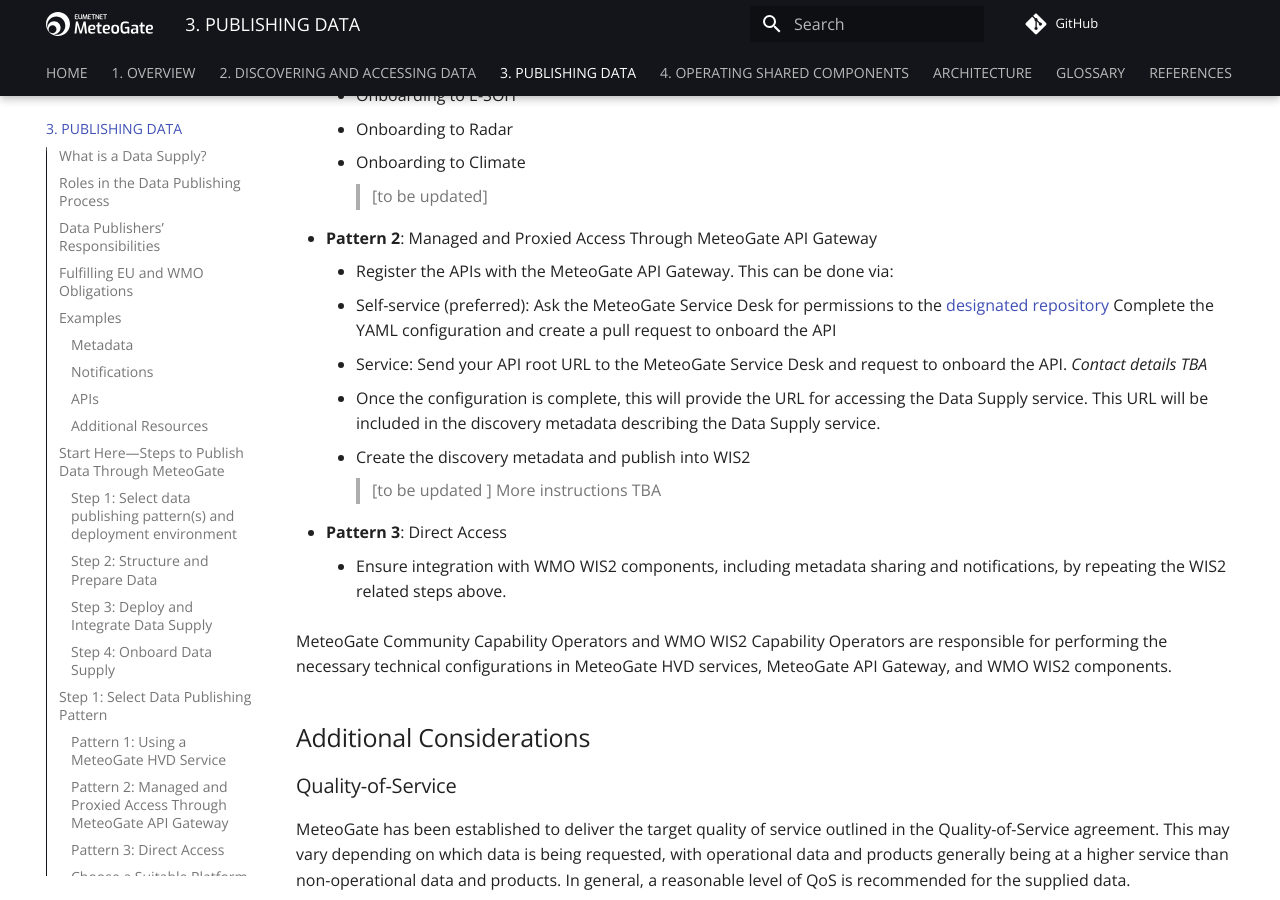
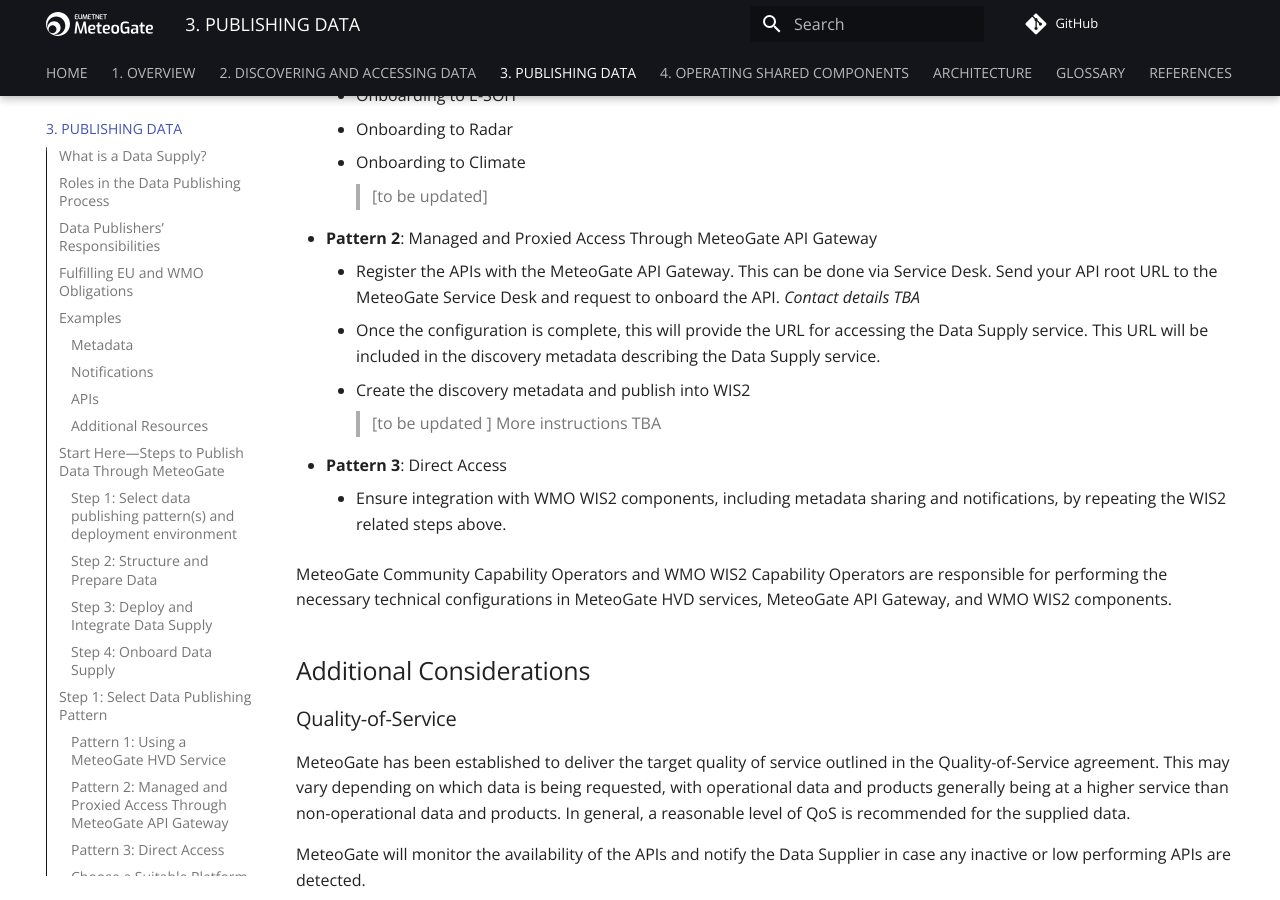
Before and after one commit to EUMETNET/meteogate-documentation, an MkDocs documentation site: the page built from docs/3-publishing-data.md, in a window 1280 px wide and 900 px high, scrolled down 17454 px. Built offline with MkDocs 1.6.1 and Material for MkDocs 9.7.7, drawn with Linux system fonts in a browser that asks for light colours; comment, search, counter and statistics services are not loaded.

Commit message:
Update 3-publishing-data.md

```diff
--- a/docs/3-publishing-data.md
+++ b/docs/3-publishing-data.md
@@ -516,9 +516,7 @@ The integration process depends on the chosen Data Publishing Pattern and involv
       - Onboarding to Climate
   > [to be updated]
   - **Pattern 2**: Managed and Proxied Access Through MeteoGate API Gateway
-    - Register the APIs with the MeteoGate API Gateway. This can be done via:
-      - Self-service (preferred): Ask the MeteoGate Service Desk for permissions to the [designated repository](https://github.com/EURODEO/api-management-tool-poc) Complete the YAML configuration and create a pull request to onboard the API
-      - Service: Send your API root URL to the MeteoGate Service Desk and request to onboard the API. _Contact details TBA_
+    - Register the APIs with the MeteoGate API Gateway. This can be done via Service Desk. Send your API root URL to the MeteoGate Service Desk and request to onboard the API. _Contact details TBA_
       - Once the configuration is complete, this will provide the URL for accessing the Data Supply service. This URL will be included in the discovery metadata describing the Data Supply service.
     - Create the discovery metadata and publish into WIS2
   > [to be updated ] More instructions TBA
```
